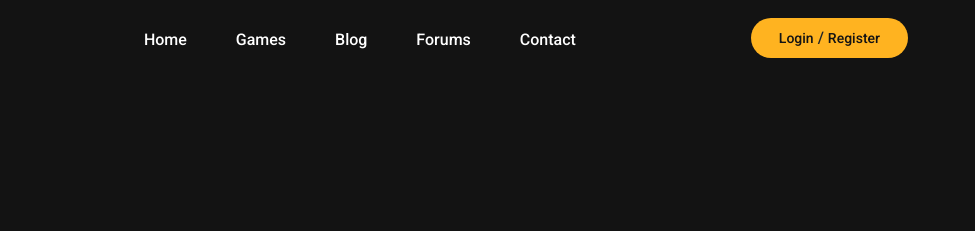
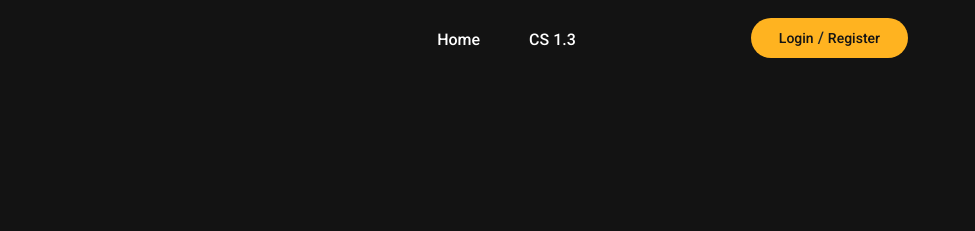
Before and after one commit to djkyjem/MFSUGaming, a plain HTML site: page CS 1.3.html in a window 1280 px wide. Shown: the top 231 px of the page, 305-1280 px from the left. Drawn offline with Linux system fonts and the light colour scheme.

Commit message:
Update CS 1.3.html

```diff
--- a/CS 1.3.html
+++ b/CS 1.3.html
@@ -1,7 +1,7 @@
 <!DOCTYPE html>
 <html lang="zxx">
 <head>
-	<title>Game Warrior Template</title>
+	<title>HOW TO PLAY CS 1.3</title>
 	<meta charset="UTF-8">
 	<meta name="description" content="Game Warrior Template">
 	<meta name="keywords" content="warrior, game, creative, html">
@@ -50,10 +50,7 @@
 			<nav class="main-menu">
 				<ul>
 					<li><a href="index.html">Home</a></li>
-					<li><a href="review.html">Games</a></li>
-					<li><a href="categories.html">Blog</a></li>
-					<li><a href="community.html">Forums</a></li>
-					<li><a href="contact.html">Contact</a></li>
+					<li><a href="CS 1.3">CS 1.3</a></li>
 				</ul>
 			</nav>
 		</div>
```
